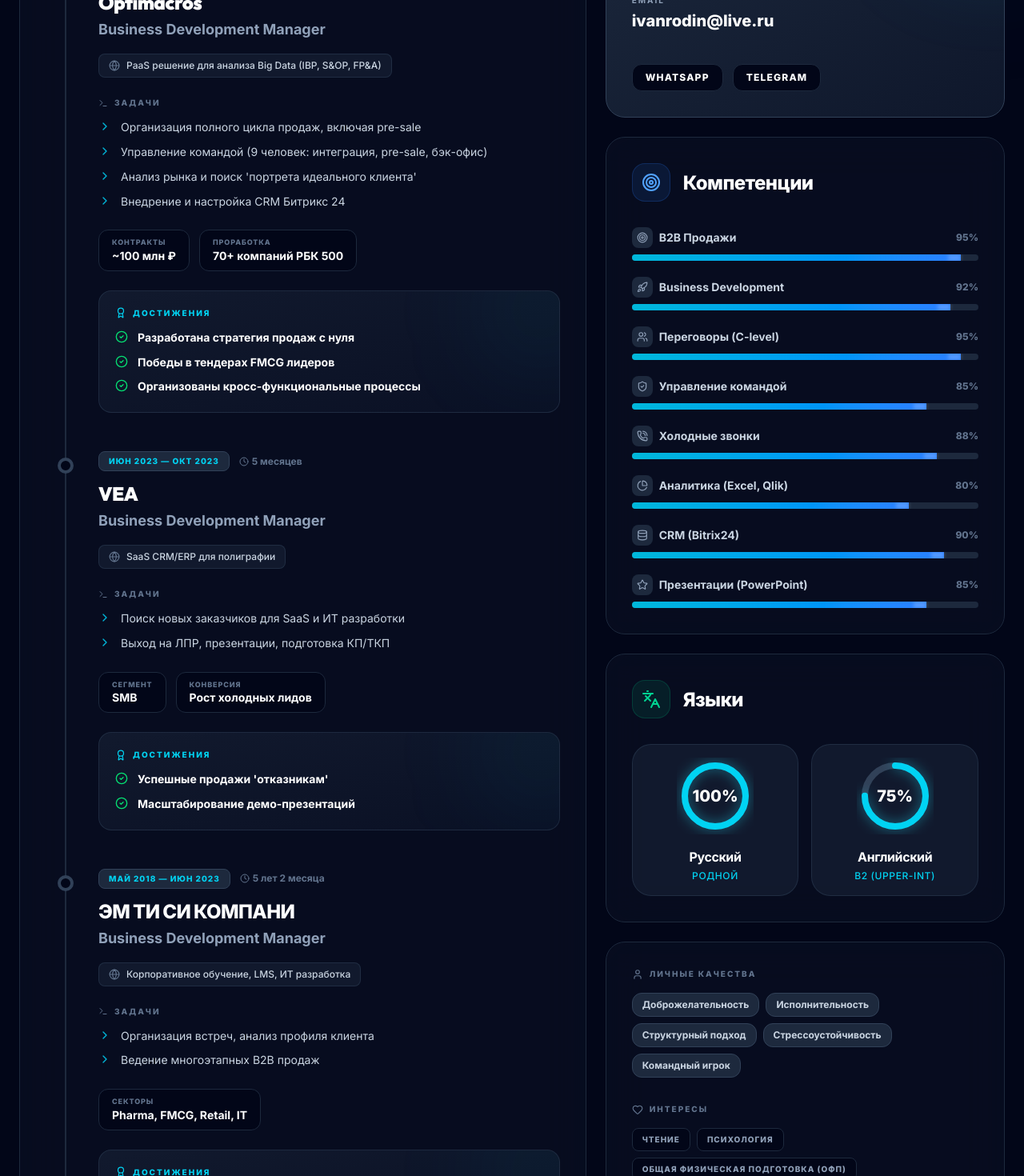
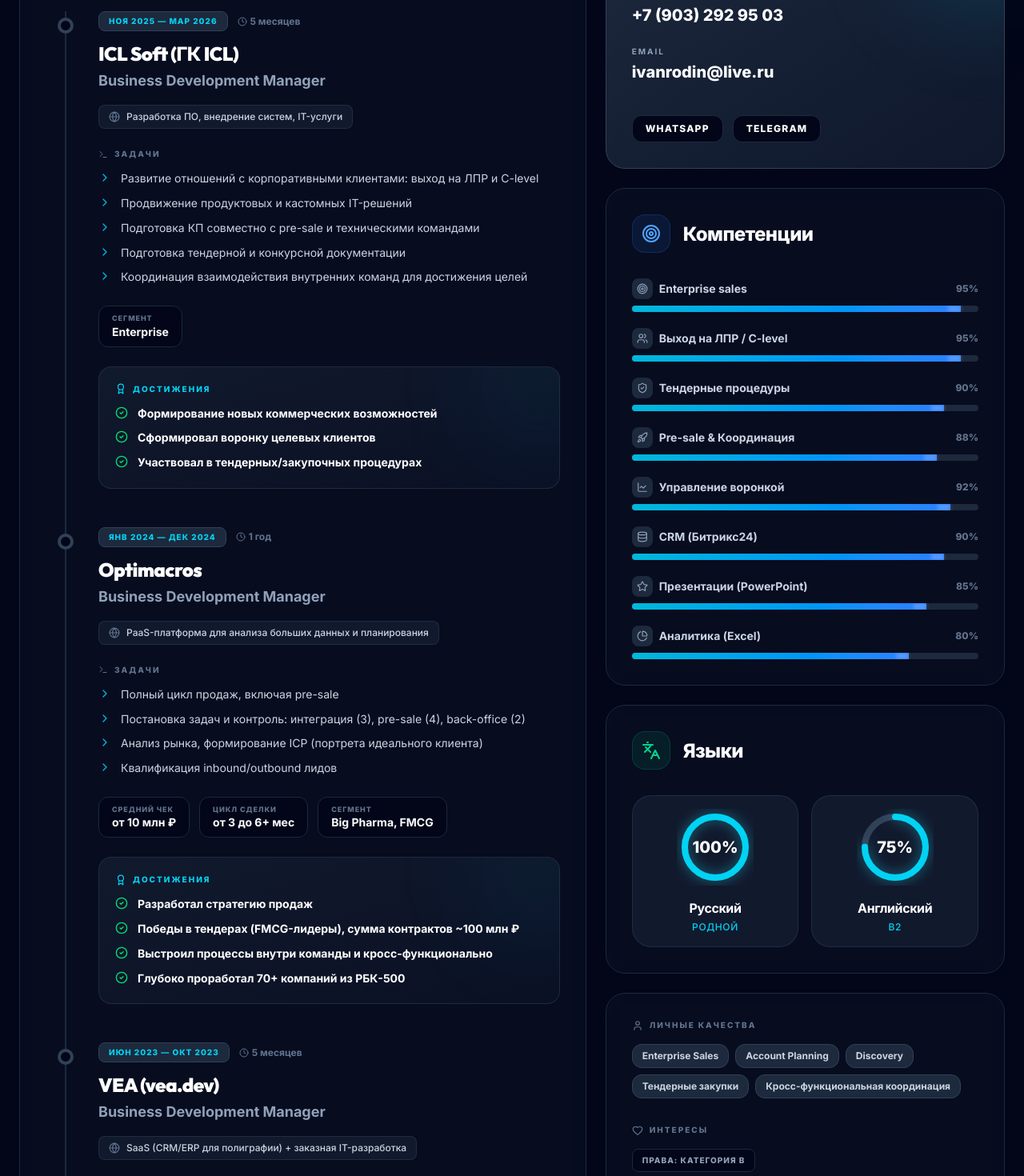
Before and after one commit to iv150320/ivanr-cv-bdm-040426, a React (Vite) app: page / in a window 1280 px wide. Shown: the part 1020-2490 px from the top of the page at 80% size. Built offline with nearby package versions, Linux system fonts and the light colour scheme.

Commit message:
feat: Update resume data and title
Refines personal and contact details, adjusts skill descriptions, and updates the page title for clarity.

```diff
--- a/index.html
+++ b/index.html
@@ -3,7 +3,7 @@
   <head>
     <meta charset="UTF-8" />
     <meta name="viewport" content="width=device-width, initial-scale=1.0" />
-    <title>Ivan Rodin</title>
+    <title>My Google AI Studio App</title>
   </head>
   <body>
     <div id="root"></div>
--- a/src/App.tsx
+++ b/src/App.tsx
@@ -14,86 +14,113 @@ import { motion, useScroll, useTransform } from 'motion/react';
 
 // --- DATA ENRICHED FOR INFOGRAPHICS ---
 const RESUME_DATA = {
-  name: "Родин Иван",
-  title: "Менеджер по развитию бизнеса",
-  subtitle: "B2B Sales & Business Development",
+  name: "Иван Родин",
+  title: "Business Development Manager",
+  subtitle: "Менеджер по продажам и развитию бизнеса (B2B, Enterprise)",
   personal: {
-    age: "32 года",
+    age: "33 года",
     birthDate: "9 января 1993",
     location: "Москва",
     citizenship: "Россия",
     workPermit: "Россия",
-    relocation: "Готов к переезду и командировкам",
+    relocation: "готов к переезду, редким командировкам",
     employment: "Полная занятость",
     schedule: "Полный день"
   },
   contacts: {
-    phone: "+7 (903) 2929503",
+    phone: "+7 (903) 292 95 03",
     email: "ivanrodin@live.ru",
     preferred: "Телефон"
   },
   stats: [
     { label: "Лет опыта", value: "10+", icon: Briefcase, color: "from-blue-400 to-blue-600" },
-    { label: "Крупнейшие контракты", value: "100м+", suffix: "₽", icon: TrendingUp, color: "from-emerald-400 to-emerald-600" },
-    { label: "Цикл сделки", value: "3-6", suffix: "мес", icon: Clock, color: "from-purple-400 to-purple-600" },
+    { label: "Сумма контрактов", value: "100м+", suffix: "₽", icon: TrendingUp, color: "from-emerald-400 to-emerald-600" },
+    { label: "Цикл сделки", value: "3-6+", suffix: "мес", icon: Clock, color: "from-purple-400 to-purple-600" },
     { label: "Сегмент", value: "B2B", suffix: "Ent", icon: Building2Icon, color: "from-orange-400 to-orange-600" }
   ],
   skills: [
-    { name: "B2B Продажи", value: 95, icon: Target },
-    { name: "Business Development", value: 92, icon: Rocket },
-    { name: "Переговоры (C-level)", value: 95, icon: Users },
-    { name: "Управление командой", value: 85, icon: ShieldCheck },
-    { name: "Холодные звонки", value: 88, icon: PhoneCall },
-    { name: "Аналитика (Excel, Qlik)", value: 80, icon: PieChart },
-    { name: "CRM (Bitrix24)", value: 90, icon: Database },
-    { name: "Презентации (PowerPoint)", value: 85, icon: Star }
+    { name: "Enterprise sales", value: 95, icon: Target },
+    { name: "Выход на ЛПР / C-level", value: 95, icon: Users },
+    { name: "Тендерные процедуры", value: 90, icon: ShieldCheck },
+    { name: "Pre-sale & Координация", value: 88, icon: Rocket },
+    { name: "Управление воронкой", value: 92, icon: LineChart },
+    { name: "CRM (Битрикс24)", value: 90, icon: Database },
+    { name: "Презентации (PowerPoint)", value: 85, icon: Star },
+    { name: "Аналитика (Excel)", value: 80, icon: PieChart }
   ],
   languages: [
     { name: "Русский", level: "Родной", value: 100 },
-    { name: "Английский", level: "B2 (Upper-Int)", value: 75 }
+    { name: "Английский", level: "B2", value: 75 }
   ],
   experience: [
+    {
+      period: "Ноя 2025 — Мар 2026",
+      duration: "5 месяцев",
+      company: "ICL Soft (ГК ICL)",
+      location: "Москва",
+      industry: "Разработка ПО, внедрение систем, IT-услуги",
+      role: "Business Development Manager",
+      duties: [
+        "Развитие отношений с корпоративными клиентами: выход на ЛПР и C-level",
+        "Продвижение продуктовых и кастомных IT-решений",
+        "Подготовка КП совместно с pre-sale и техническими командами",
+        "Подготовка тендерной и конкурсной документации",
+        "Координация взаимодействия внутренних команд для достижения целей"
+      ],
+      metrics: [
+        { label: "Сегмент", value: "Enterprise" }
+      ],
+      results: [
+        "Формирование новых коммерческих возможностей",
+        "Сформировал воронку целевых клиентов",
+        "Участвовал в тендерных/закупочных процедурах"
+      ]
+    },
     {
       period: "Янв 2024 — Дек 2024",
       duration: "1 год",
       company: "Optimacros",
       location: "Москва",
-      industry: "PaaS решение для анализа Big Data (IBP, S&OP, FP&A)",
+      industry: "PaaS-платформа для анализа больших данных и планирования",
       role: "Business Development Manager",
       duties: [
-        "Организация полного цикла продаж, включая pre-sale",
-        "Управление командой (9 человек: интеграция, pre-sale, бэк-офис)",
-        "Анализ рынка и поиск 'портрета идеального клиента'",
-        "Внедрение и настройка CRM Битрикс 24"
+        "Полный цикл продаж, включая pre-sale",
+        "Постановка задач и контроль: интеграция (3), pre-sale (4), back-office (2)",
+        "Анализ рынка, формирование ICP (портрета идеального клиента)",
+        "Квалификация inbound/outbound лидов"
       ],
       metrics: [
-        { label: "Контракты", value: "~100 млн ₽" },
-        { label: "Проработка", value: "70+ компаний РБК 500" }
+        { label: "Средний чек", value: "от 10 млн ₽" },
+        { label: "Цикл сделки", value: "от 3 до 6+ мес" },
+        { label: "Сегмент", value: "Big Pharma, FMCG" }
       ],
       results: [
-        "Разработана стратегия продаж с нуля",
-        "Победы в тендерах FMCG лидеров",
-        "Организованы кросс-функциональные процессы"
+        "Разработал стратегию продаж",
+        "Победы в тендерах (FMCG-лидеры), сумма контрактов ~100 млн ₽",
+        "Выстроил процессы внутри команды и кросс-функционально",
+        "Глубоко проработал 70+ компаний из РБК-500"
       ]
     },
     {
       period: "Июн 2023 — Окт 2023",
       duration: "5 месяцев",
-      company: "VEA",
+      company: "VEA (vea.dev)",
       location: "Москва",
-      industry: "SaaS CRM/ERP для полиграфии",
+      industry: "SaaS (CRM/ERP для полиграфии) + заказная IT-разработка",
       role: "Business Development Manager",
       duties: [
-        "Поиск новых заказчиков для SaaS и ИТ разработки",
-        "Выход на ЛПР, презентации, подготовка КП/ТКП"
+        "Самостоятельный поиск клиентов (outbound), развитие продаж SaaS",
+        "Выход на ЛПР, выявление/формирование потребности, переговоры",
+        "Подготовка КП/ТКП, ведение отчётности и CRM (Битрикс24)"
       ],
       metrics: [
-        { label: "Сегмент", value: "SMB" },
-        { label: "Конверсия", value: "Рост холодных лидов" }
+        { label: "Цикл сделки", value: "3+ месяца" },
+        { label: "Сегмент", value: "SMB" }
       ],
       results: [
-        "Успешные продажи 'отказникам'",
-        "Масштабирование демо-презентаций"
+        "Закрыл продажи, включая клиентов, ранее отказывавшихся от сервиса",
+        "Подготовил тексты рассылок с учётом позиционирования",
+        "Актуализировал и настроил CRM"
       ]
     },
     {
@@ -101,36 +128,34 @@ const RESUME_DATA = {
       duration: "5 лет 2 месяца",
       company: "ЭМ ТИ СИ КОМПАНИ",
       location: "Москва",
-      industry: "Корпоративное обучение, LMS, ИТ разработка",
+      industry: "Корпоративное обучение, LMS, IT-разработка",
       role: "Business Development Manager",
       duties: [
         "Организация встреч, анализ профиля клиента",
-        "Ведение многоэтапных B2B продаж"
+        "Подготовка предложений/презентаций, проработка концепций",
+        "Многоэтапные продажи, ведение клиентов, наполнение воронки"
       ],
       metrics: [
+        { label: "Цикл сделки", value: "6+ месяцев" },
         { label: "Секторы", value: "Pharma, FMCG, Retail, IT" }
       ],
-      results: [
-        "Стабильное наполнение воронки продаж",
-        "Разработка концепций услуг"
-      ]
+      results: []
     },
     {
       period: "Июл 2015 — Май 2018",
       duration: "2 года 11 месяцев",
-      company: "Psyma Group",
+      company: "Псайма Групп (psyma.com)",
       location: "Москва",
       industry: "Маркетинговые исследования",
       role: "Менеджер по развитию бизнеса",
       duties: [
-        "Маркетинговый анализ рынка и стратегия",
-        "Переговоры на уровне первых лиц"
+        "Маркетинговый анализ, участие в стратегии развития",
+        "Мониторинг и участие в целевых тендерах",
+        "Переговоры на уровне первых лиц, презентации",
+        "Поиск партнёров, участие в выставках, холодные звонки"
       ],
       metrics: [],
-      results: [
-        "Успешное участие в тендерах",
-        "Организация участия в выставках"
-      ]
+      results: []
     },
     {
       period: "Ноя 2012 — Мар 2013",
@@ -138,54 +163,49 @@ const RESUME_DATA = {
       company: "БИНБАНК",
       location: "Москва",
       industry: "Банковский сектор",
-      role: "Главный менеджер департамента",
+      role: "Главный менеджер департамента международного бизнеса",
       duties: [
-        "Привлечение крупных корпоративных клиентов"
+        "Привлечение крупных корпоративных клиентов",
+        "Первичный финанализ, подготовка документов для кредитного комитета"
       ],
       metrics: [
-        { label: "Оборот клиентов", value: ">900 млн ₽" },
-        { label: "Сделки", value: "15 крупных кредитов" }
+        { label: "Оборот", value: "900+ млн ₽" }
       ],
       results: [
-        "Создана собственная клиентская база"
+        "Реализовал 15 крупных кредитных сделок",
+        "Сформировал клиентскую базу"
       ]
     },
     {
       period: "Июл 2012 — Окт 2012",
       duration: "4 месяца",
-      company: "СБЕРБАНК РОССИИ",
+      company: "Сбербанк России",
       location: "Москва",
       industry: "Банковский сектор",
-      role: "Специалист по работе с предприятиями",
+      role: "Специалист отдела по работе с предприятиями",
       duties: [
-        "Продажа розничных банковских продуктов"
+        "Продажи розничных банковских продуктов, переговоры с партнёрами"
       ],
-      metrics: [
-        { label: "Продажи", value: "300+ продуктов" }
-      ],
+      metrics: [],
       results: [
-        "Освоены техники прямых продаж"
+        "Реализовал 300+ единиц кредитных продуктов"
       ]
     }
   ],
   education: {
     year: "2014",
-    institution: "НИУ МГСУ",
+    institution: "МГСУ (НИУ)",
     faculty: "Экономика и управление",
     degree: "Специалист"
   },
   courses: [
-    { year: "2013", name: "Кредитование корпоративных клиентов", org: "БИНБАНК" },
-    { year: "2012", name: "Автокредитование", org: "Сбербанк" },
-    { year: "2012", name: "Потребительские кредиты", org: "Сбербанк" },
-    { year: "2012", name: "Банковские карты", org: "Сбербанк" },
-    { year: "2012", name: "Ипотечное кредитование", org: "Сбербанк" }
+    { year: "2012–2013", name: "Банковские продукты, кредитование корпоративных клиентов", org: "Сертификаты/обучение" }
   ],
   personalQualities: [
-    "Доброжелательность", "Исполнительность", "Структурный подход",
-    "Стрессоустойчивость", "Командный игрок"
+    "Enterprise Sales", "Account Planning", "Discovery",
+    "Тендерные закупки", "Кросс-функциональная координация"
   ],
-  hobbies: ["Чтение", "Психология", "Общая физическая подготовка (ОФП)"]
+  hobbies: ["Права: категория B"]
 };
 
 // Helper icon for stats
@@ -351,7 +371,7 @@ export default function App() {
                 </span>
               </h1>
               <p className="text-xl md:text-2xl text-slate-400 font-medium tracking-tight mb-8 max-w-2xl">
-                {RESUME_DATA.subtitle}. Эксперт в B2B продажах с фокусом на Enterprise сегмент и сложные ИТ-продукты.
+                BDM с 10+ годами опыта в B2B-продажах и развитии бизнеса в IT/услугах: enterprise-сделки, длинные циклы продаж (3–6+ месяцев), тендеры/закупки, работа с C-level, пресейл и координация кросс‑функциональных команд.
               </p>
 
               <div className="flex flex-wrap gap-4 text-sm font-bold text-slate-300">
@@ -365,7 +385,7 @@ export default function App() {
                 </div>
                 <div className="flex items-center gap-2 bg-slate-900/50 px-4 py-2 rounded-xl border border-slate-800 backdrop-blur-sm">
                   <Car size={16} className="text-cyan-400" />
-                  Готов к командировкам
+                  {RESUME_DATA.personal.relocation}
                 </div>
               </div>
             </motion.div>
```
Also changed, not shown: public/photo.jpg (deleted).
